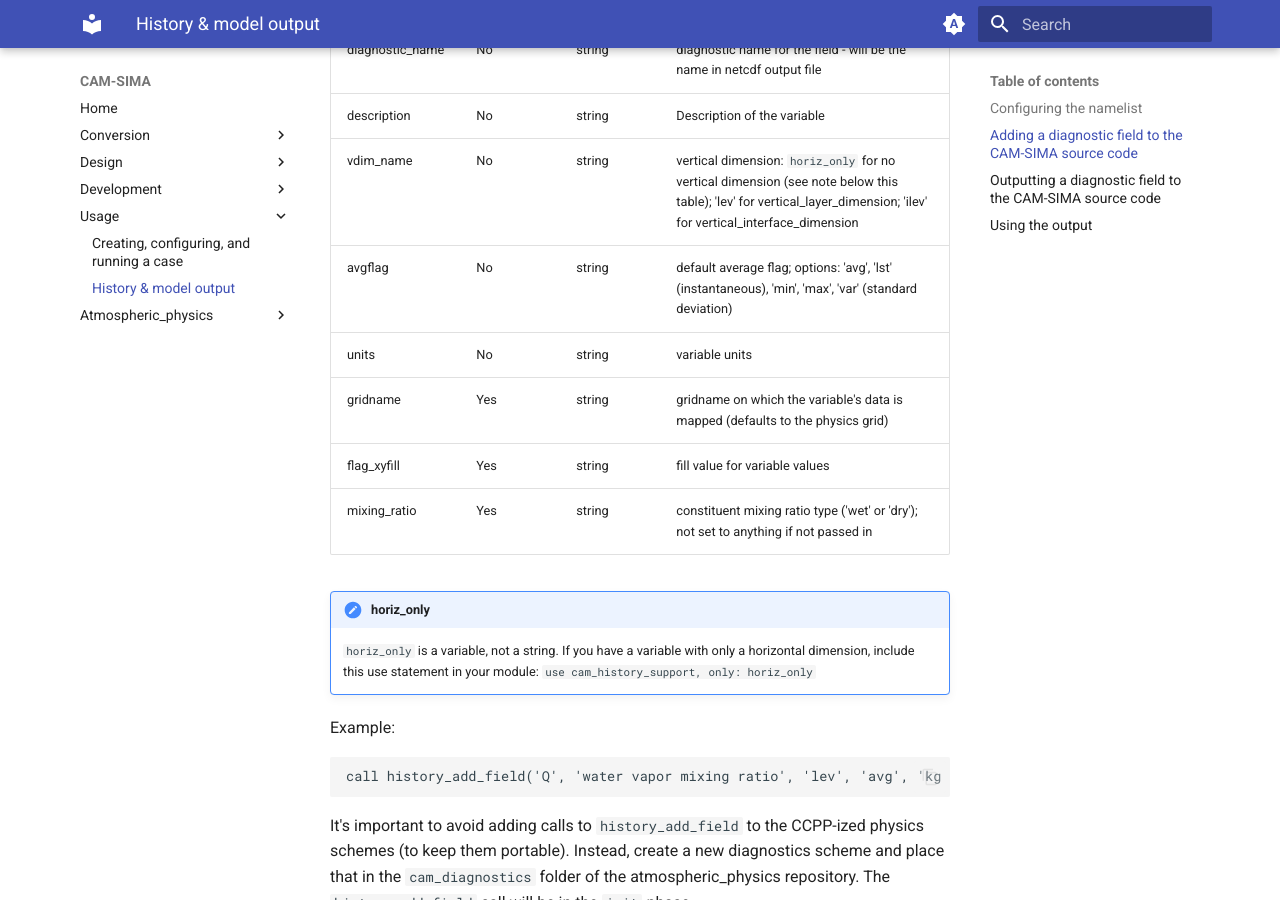
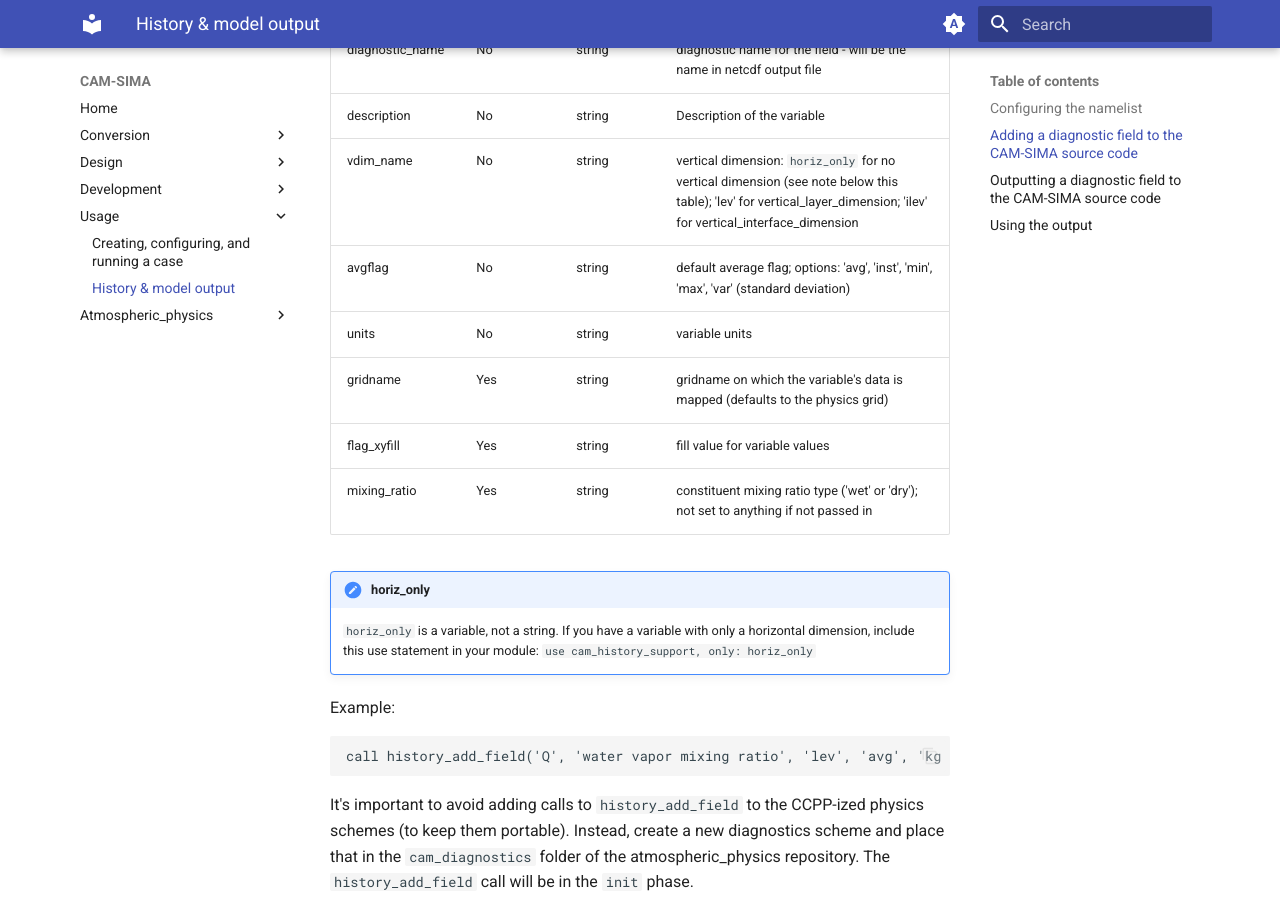
Before and after one commit to kuanchihwang/CAM-SIMA-Docs, an MkDocs documentation site: the page built from docs/usage/history.md, in a window 1280 px wide and 900 px high, scrolled down 2819 px. Built offline with MkDocs 1.6.1 and Material for MkDocs 9.7.7, drawn with Linux system fonts in a browser that asks for light colours.

Commit message:
change inst flag

```diff
--- a/docs/usage/history.md
+++ b/docs/usage/history.md
@@ -99,7 +99,7 @@ During **init** time, fields can be added to the possible field list with a call
 | diagnostic_name      | No        | string    | diagnostic name for the field - will be the name in netcdf output file |
 | description          | No        | string    | Description of the variable                    |
 | vdim_name            | No        | string    | vertical dimension: `horiz_only` for no vertical dimension (see note below this table); 'lev' for vertical_layer_dimension; 'ilev' for vertical_interface_dimension|
-| avgflag              | No        | string    | default average flag; options: 'avg', 'lst' (instantaneous), 'min', 'max', 'var' (standard deviation) |
+| avgflag              | No        | string    | default average flag; options: 'avg', 'inst', 'min', 'max', 'var' (standard deviation) |
 | units                | No        | string    | variable units                                 |
 | gridname             | Yes       | string    | gridname on which the variable's data is mapped (defaults to the physics grid) |
 | flag_xyfill          | Yes       | string    | fill value for variable values                 |
```
